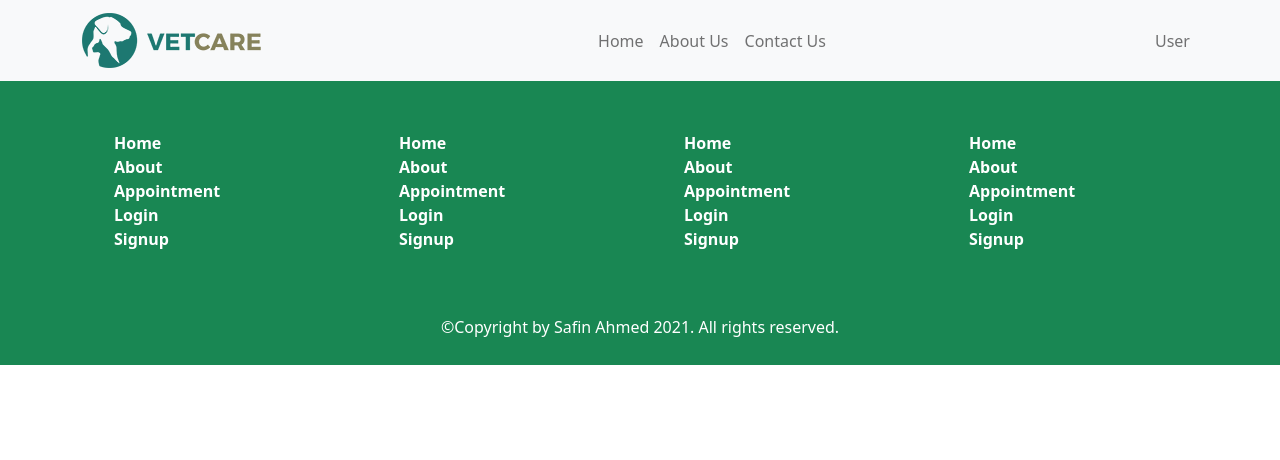
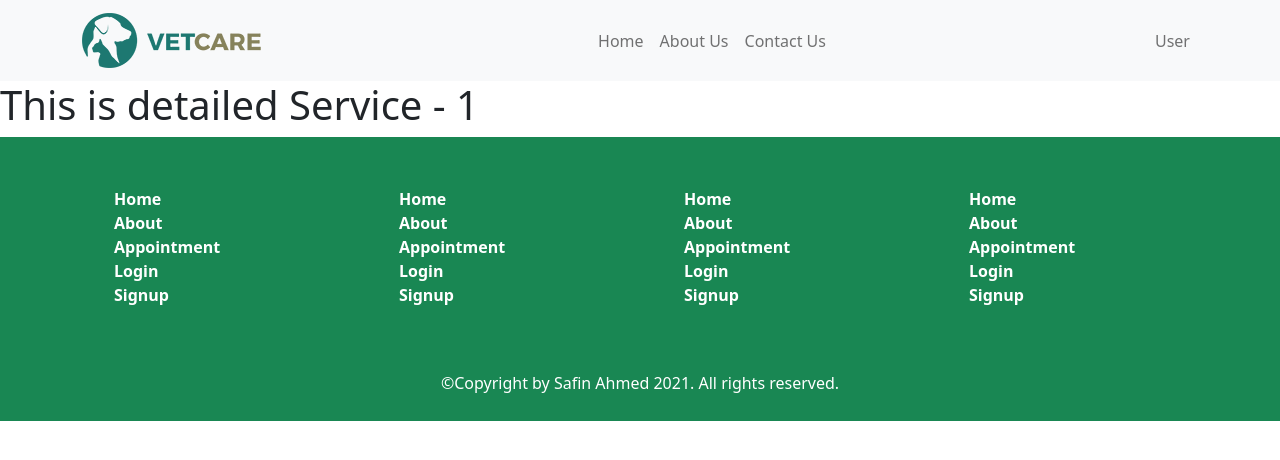
Before and after one commit to Safin-Ahmed/vetcare-react, a React (Create React App) app: page /service/1 in a window 1280 px wide. Shown: the top 460 px of the page. Built offline with nearby package versions, Linux system fonts and the light colour scheme.

Commit message:
Setup is completed for dynamic routes

```diff
--- a/src/App.js
+++ b/src/App.js
@@ -6,6 +6,7 @@ import { BrowserRouter as Router, Switch, Route } from 'react-router-dom';
 import Home from './Pages/Home';
 import AboutUs from './Pages/AboutUs';
 import Contact from './Pages/Contact';
+import ServiceDetail from './Pages/ServiceDetail';
 
 function App() {
 
@@ -17,6 +18,7 @@ function App() {
         <Route path = "/home"><Home></Home></Route>
         <Route path = "/about"><AboutUs></AboutUs></Route>
         <Route path = "/contact"><Contact></Contact></Route>
+        <Route path = "/service/:id"><ServiceDetail></ServiceDetail></Route>
       </Switch>
       <Footer></Footer>
     </Router>
--- /dev/null
+++ b/src/Pages/ServiceDetail.js
@@ -0,0 +1,13 @@
+import React from 'react';
+import { useParams } from 'react-router';
+
+const ServiceDetail = () => {
+    const {id} = useParams();
+    return (
+        <div>
+            <h1>This is detailed Service - {id}</h1>
+        </div>
+    );
+};
+
+export default ServiceDetail;
```
